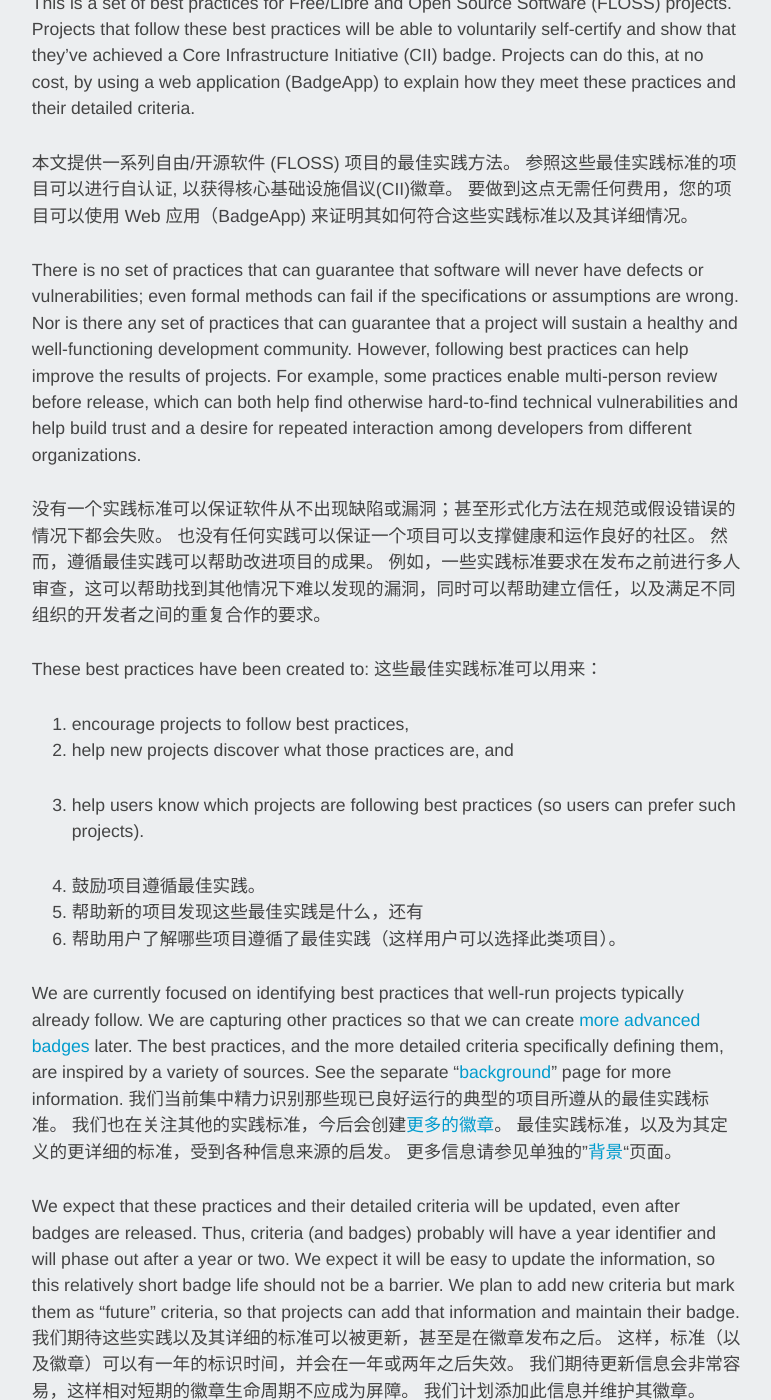
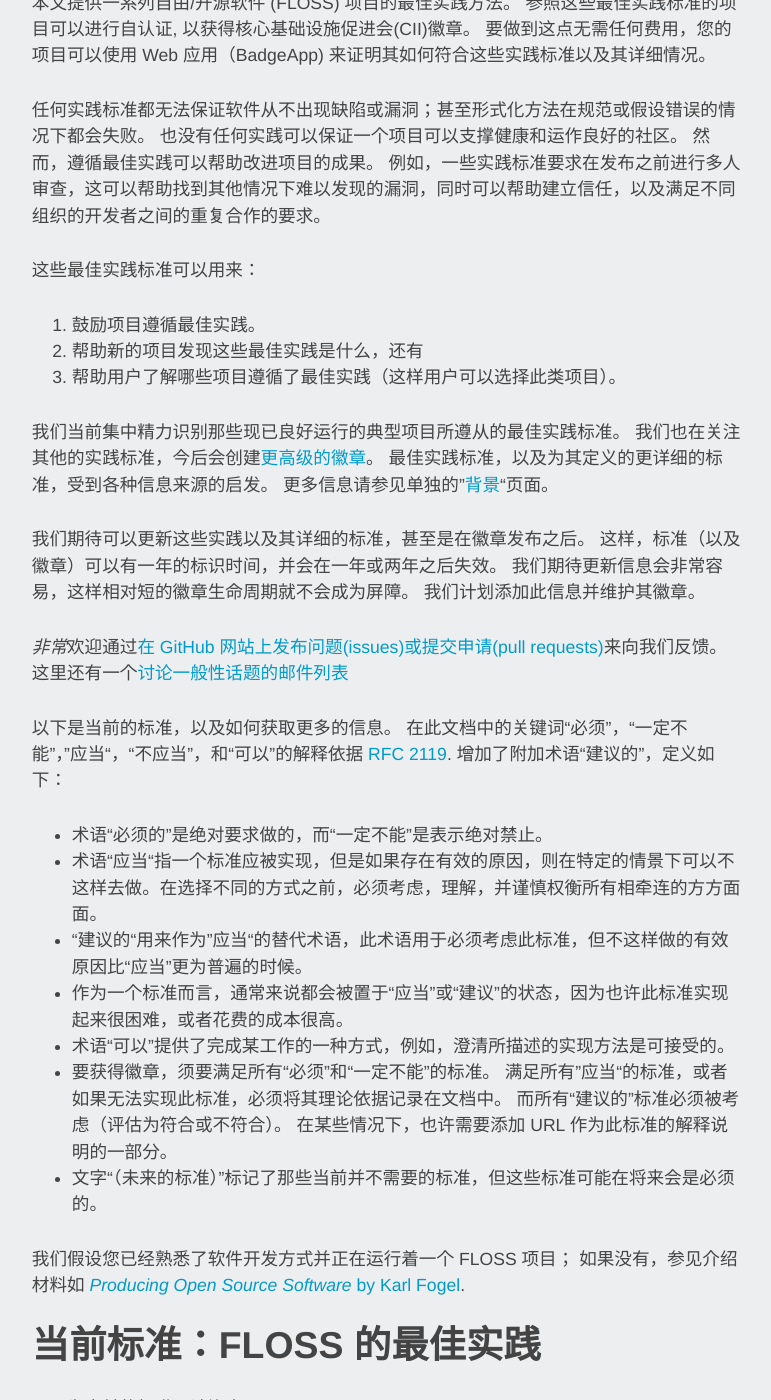
Before and after one commit to hardenedlinux/hardenedlinux.github.io, a Jekyll site: the page built from _posts/2016-07-19-best-practices-criteria-for-floss.markdown, in a window 1280 px wide and 1400 px high, scrolled down 1051 px. Shown: the whole window, without its empty margins (253-1024 px from the left). Built offline with Jekyll 4.4.1, drawn with Linux system fonts in a browser that asks for light colours; nearby versions of some CDN libraries; some of the changed text lies outside the part shown.

Commit message:
Translation updated

```diff
--- a/_posts/2016-07-19-best-practices-criteria-for-floss.markdown
+++ b/_posts/2016-07-19-best-practices-criteria-for-floss.markdown
@@ -20,264 +20,156 @@ Github 提交者：david-a-wheeler, altonius, kfogel, dankohn, NilsEnevoldsen
 
 ## 简介
 
-This is a set of best practices
-for Free/Libre and Open Source Software (FLOSS) projects.
-Projects that follow these best practices
-will be able to voluntarily self-certify and show that they've
-achieved a Core Infrastructure Initiative (CII) badge.
-Projects can do this, at no cost,
-by using a web application (BadgeApp)
-to explain how they meet these practices and their detailed criteria.
-
 本文提供一系列自由/开源软件 (FLOSS) 项目的最佳实践方法。
-参照这些最佳实践标准的项目可以进行自认证, 以获得核心基础设施倡议(CII)徽章。
+参照这些最佳实践标准的项目可以进行自认证, 以获得核心基础设施促进会(CII)徽章。
 要做到这点无需任何费用，您的项目可以使用 Web 应用（BadgeApp)
 来证明其如何符合这些实践标准以及其详细情况。
 
-There is no set of practices that can guarantee that software
-will never have defects or vulnerabilities;
-even formal methods can fail if the specifications or assumptions are wrong.
-Nor is there any set of practices that can guarantee that a project will
-sustain a healthy and well-functioning development community.
-However, following best practices can help improve the results
-of projects.
-For example, some practices enable multi-person review before release,
-which can both help find otherwise hard-to-find technical vulnerabilities
-and help build trust and a desire for repeated interaction among developers
-from different organizations.
-
-没有一个实践标准可以保证软件从不出现缺陷或漏洞；甚至形式化方法在规范或假设错误的情况下都会失败。
+任何实践标准都无法保证软件从不出现缺陷或漏洞；甚至形式化方法在规范或假设错误的情况下都会失败。
 也没有任何实践可以保证一个项目可以支撑健康和运作良好的社区。
 然而，遵循最佳实践可以帮助改进项目的成果。
 例如，一些实践标准要求在发布之前进行多人审查，这可以帮助找到其他情况下难以发现的漏洞，同时可以帮助建立信任，以及满足不同组织的开发者之间的重复合作的要求。
 
-These best practices have been created to:
 这些最佳实践标准可以用来：
-
-1. encourage projects to follow best practices,
-2. help new projects discover what those practices are, and
-3. help users know which projects are following best practices
-   (so users can prefer such projects).
 
 1. 鼓励项目遵循最佳实践。
 2. 帮助新的项目发现这些最佳实践是什么，还有
 3. 帮助用户了解哪些项目遵循了最佳实践（这样用户可以选择此类项目）。
 
-We are currently focused on identifying best practices
-that well-run projects typically already follow.
-We are capturing other practices so that we can create
-[more advanced badges](./other.md) later.
-The best practices, and the more detailed criteria
-specifically defining them, are inspired by a variety of sources.
-See the separate "[background](./background.md)" page for more information.
-我们当前集中精力识别那些现已良好运行的典型的项目所遵从的最佳实践标准。
-我们也在关注其他的实践标准，今后会创建[更多的徽章](https://github.com/linuxfoundation/cii-best-practices-badge/blob/master/doc/other.md)。
+我们当前集中精力识别那些现已良好运行的典型项目所遵从的最佳实践标准。
+我们也在关注其他的实践标准，今后会创建[更高级的徽章](https://github.com/linuxfoundation/cii-best-practices-badge/blob/master/doc/other.md)。
 最佳实践标准，以及为其定义的更详细的标准，受到各种信息来源的启发。
 更多信息请参见单独的"[背景](https://github.com/linuxfoundation/cii-best-practices-badge/blob/master/doc/background.md)"页面。
 
-We expect that these practices and their detailed criteria will be updated,
-even after badges are released.
-Thus, criteria (and badges) probably will have a year identifier
-and will phase out after a year or two.
-We expect it will be easy to update the information,
-so this relatively short badge life should not be a barrier.
-We plan to add new criteria but mark them as "future" criteria, so that
-projects can add that information and maintain their badge.
-我们期待这些实践以及其详细的标准可以被更新，甚至是在徽章发布之后。
+我们期待可以更新这些实践以及其详细的标准，甚至是在徽章发布之后。
 这样，标准（以及徽章）可以有一年的标识时间，并会在一年或两年之后失效。
-我们期待更新信息会非常容易，这样相对短期的徽章生命周期不应成为屏障。
+我们期待更新信息会非常容易，这样相对短的徽章生命周期就不会成为屏障。
 我们计划添加此信息并维护其徽章。
 
-Feedback is *very* welcome via the
-[GitHub site as issues or pull requests](https://github.com/linuxfoundation/cii-best-practices-badge).
-There is also a
-[mailing list for general discussion](https://lists.coreinfrastructure.org/mailman/listinfo/cii-badges).
-*非常*欢迎通过[在 GitHub 网站上发布问题(issues)或提交申请(pull requests)](https://github.com/linuxfoundation/cii-best-practices-badge)来给我们反馈。
-这里还有一个[讨论一般话题的邮件列表](https://lists.coreinfrastructure.org/mailman/listinfo/cii-badges)
+*非常*欢迎通过[在 GitHub 网站上发布问题(issues)或提交申请(pull requests)](https://github.com/linuxfoundation/cii-best-practices-badge)来向我们反馈。
+这里还有一个[讨论一般性话题的邮件列表](https://lists.coreinfrastructure.org/mailman/listinfo/cii-badges)
 
-Below are the current criteria, along with and where to get more information.
-The key words "MUST", "MUST NOT",
-"SHOULD", "SHOULD NOT", and "MAY"
-in this document are to be interpreted as described in
-[RFC 2119](https://tools.ietf.org/html/rfc2119).
-The additional term SUGGESTED is added, as follows:
 以下是当前的标准，以及如何获取更多的信息。
 在此文档中的关键词“必须”，“一定不能”，”应当“，“不应当”，和“可以”的解释依据
 [RFC 2119](https://tools.ietf.org/html/rfc2119).
 增加了附加术语“建议的”，定义如下：
 
-- The term MUST is an absolute requirement, and MUST NOT
-  is an absolute prohibition.
 - 术语“必须的”是绝对要求做的，而“一定不能”是表示绝对禁止。
-- The term SHOULD indicates a criterion that should be implemented, but
-  valid reasons may exist to not do so in particular circumstances.
-  The full implications must be considered,
-  understood, and carefully weighed before choosing a different course.
-- 术语“应该“指一个标准应当被实现，但是如果存在有效的原因，则在特定的情景下可以不这样去做。在选择不同的方式之前，必须考虑，理解，并谨慎权衡完全 full implications。
-- The term SUGGESTED is used instead of SHOULD when the criterion must
-  be considered, but valid reasons
-  to not do so are even more common than for SHOULD.
-- “建议的“用来作为”应当“的替代术语，此术语用于必须考虑标准，但不这又做的有效原因比“应当”更为普遍的时候。
-- Often a criterion is stated as something that SHOULD be done, or is
-  SUGGESTED, because it may be difficult to implement or the costs
-  to do so may be high.
-- The term MAY provides one way something can be done, e.g.,
-  to make it clear that the described implementation is acceptable.
-- To obtain a badge, all MUST and MUST NOT criteria must be met, all
-  SHOULD criteria must be met OR the rationale for
-  not implementing the criterion must be documented, and
-  all SUGGESTED criteria have to be considered (rated as met or unmet).
-  In some cases a URL may be required as part of the criterion's justification.
-- The text "(Future criterion)" marks criteria that are not currently
-  required, but may be required in the future.
+- 术语“应当“指一个标准应被实现，但是如果存在有效的原因，则在特定的情景下可以不这样去做。在选择不同的方式之前，必须考虑，理解，并谨慎权衡所有相牵连的方方面面。
+- “建议的“用来作为”应当“的替代术语，此术语用于必须考虑此标准，但不这样做的有效原因比“应当”更为普遍的时候。
+- 作为一个标准而言，通常来说都会被置于“应当”或“建议"的状态，因为也许此标准实现起来很困难，或者花费的成本很高。
+- 术语“可以”提供了完成某工作的一种方式，例如，澄清所描述的实现方法是可接受的。
+- 要获得徽章，须要满足所有“必须”和“一定不能”的标准。
+满足所有"应当“的标准，或者如果无法实现此标准，必须将其理论依据记录在文档中。
+而所有“建议的”标准必须被考虑（评估为符合或不符合）。
+在某些情况下，也许需要添加 URL 作为此标准的解释说明的一部分。
+- 文字“（未来的标准）”标记了那些当前并不需要的标准，但这些标准可能在将来会是必须的。
 
-We assume that you are already familiar with
-software development and running a FLOSS project;
-if not, see introductory materials such as
+我们假设您已经熟悉了软件开发方式并正在运行着一个 FLOSS 项目；
+如果没有，参见介绍材料如
 [*Producing Open Source Software* by Karl Fogel](http://producingoss.com/).
 
 
-## Current criteria: Best Practices for FLOSS
+## 当前标准：FLOSS 的最佳实践
 
-Here are the current criteria.  Note that:
+以下为当前的标准。请注意：
 
-* Text inside square brackets is the short name of the criterion.
-* In a few cases rationale is also included.
-* We expect that there will be a few other fields for the
-  project name, description, project URL, repository URL (which may be the
-  same as the project URL), and license(s).
-* In some cases N/A ("not applicable") may be an appropriate and permitted
-  response.
+* 方括号内的文字是标准的短命名。
+* 在少数情况下理论依据也被包含在内。
+* 我们期待另外有少数其他字段来说明项目名称，项目描述，项目 URL，软件仓库 URL （也许与项目 URL 相同），和许可证。
+* 在一些情况下，可以并允许使用 N/A（“不适用”）。
 
-We intend to try to automatically test and fill in information
-if the project follows standard conventions and
-is hosted on a site (e.g., GitHub) with decent API support.
+如果此项目遵循标准约定，并架设在支持可被接受的 API 的网站上（如 GitHub），我们则会尝试自动测试并填写相关信息。
 
-### Basics
+### 基础部分
 
-*Project website*
+*项目网站*
 
-- <a name="homepage_url"></a>The project MUST have a public website
-  with a stable URL.
-  (The badging application enforces this by requiring a URL to
-  create a badge entry.)
-  <sup>[<a href="#homepage_url">homepage_url</a>]</sup>
+- <a name="homepage_url"></a>项目“必须“存在一个具有稳定 URL 的公开网站。（徽章程序强制需求此 URL 来创建徽章条目） <sup>[<a href="#homepage_url">homepage_url</a>]</sup>
 
-*Basic project website content*
+*基本项目网站内容*
 
-- <a name="description_good"></a>The project website MUST succinctly
-  describe what the software does (what problem does it solve?).
-  This MUST be in language that potential users can understand
-  (e.g., it uses minimal jargon).
+- <a name="description_good"></a>项目网站“必须“简洁地描述软件是用来做什么的（软件解决了什么问题？）。
+  “必须“使用潜在用户所能理解的语言（例如，最少限度使用专业术语）。
   <sup>[<a href="#description_good">description_good</a>]</sup>
-- <a name="interact"></a>The project website MUST provide information on how to:
-  - obtain,
-  - provide feedback (as bug reports or enhancements),
-  - and contribute to the software.
+- <a name="interact"></a>项目网站“必须“提供以下内容：
+  - 如何获取软件，
+  - 如何进行反馈（如 bug 报告或改进措施），
+  - 如何向软件做贡献。
   <sup>[<a href="#interact">interact</a>]</sup>
-- <a name="contribution"></a>The information on how to contribute MUST
-  explain the contribution process (e.g., are pull requests used?)
-  We presume that
-  <a href="https://guides.github.com/activities/contributing-to-open-source/">projects on GitHub use issues and pull requests</a>
-  unless otherwise noted.
+- <a name="contribution"></a>如何进行贡献的相关信息“必须“给出针对贡献流程的解释（例如，是否使用提交申请(pull requests)？）
+  除非另外注明，我们假设<a href="https://guides.github.com/activities/contributing-to-open-source/">在 GitHub 上的项目使用问题(issues) 和 提交申请(pull request)</a>
   <sup>[<a href="#contribution">contribution</a>]</sup>
-- <a name="contribution_requirements"></a>The information on how to contribute
-  SHOULD include the requirements for acceptable contributions
-  (e.g., a reference to any required coding standard).
+- <a name="contribution_requirements"></a>如何贡献的相关信息“应当“包含可接受的贡献的具体要求（例如，关于所要求的一切代码规范的参考信息）。
   <sup>[<a href="#contribution_requirements">contribution_requirements</a>]</sup>
 
-*FLOSS license*
+*FLOSS 许可证*
 
-- <a name="floss_license"></a> The software MUST be licensed as FLOSS.
-  FLOSS is software released in a way that meets the
-  [Open Source Definition](https://opensource.org/osd-annotated) or
-  [Free Software Definition](http://www.gnu.org/philosophy/free-sw.en.html).
-  Examples of such licenses include the
-  [CC0](http://creativecommons.org/publicdomain/zero/1.0/),
-  [MIT](https://opensource.org/licenses/MIT),
-  [BSD 2-clause](https://opensource.org/licenses/BSD-2-Clause),
-  [BSD 3-clause revised](https://opensource.org/licenses/BSD-3-Clause),
-  [Apache 2.0](https://opensource.org/licenses/Apache-2.0),
-  [Lesser GNU General Public License (LGPL)](https://opensource.org/licenses/lgpl-license) (any version),
-  and the [GNU General Public License (GPL)](https://opensource.org/licenses/gpl-license) (any version).
-  For our purposes, this means that the license MUST be:
-    - [an approved license by the Open Source Initiative (OSI)](https://opensource.org/licenses), or
-    - [a free license as approved by the Free Software Foundation (FSF)](https://www.gnu.org/licenses/license-list.html), or
-    - [a free license acceptable to Debian main](https://www.debian.org/legal/licenses/), or
-    - [a "good" license according to Fedora](https://fedoraproject.org/wiki/Licensing:Main?rd=Licensing).
+- <a name="floss_license"></a> 软件“必须”使用 FLOSS 许可证。
+  FLOSS 的软件发布方式要满足：
+  [开放源代码定义](https://opensource.org/osd-annotated) 或
+  [自由软件定义](http://www.gnu.org/philosophy/free-sw.en.html).
+  这些许可证包括例如
+  [CC0](http://creativecommons.org/publicdomain/zero/1.0/)、
+  [MIT](https://opensource.org/licenses/MIT)、
+  [BSD 2-clause](https://opensource.org/licenses/BSD-2-Clause)、
+  [BSD 3-clause revised](https://opensource.org/licenses/BSD-3-Clause)、
+  [Apache 2.0](https://opensource.org/licenses/Apache-2.0)、
+  [Lesser GNU General Public License (LGPL)](https://opensource.org/licenses/lgpl-license) (所有版本)、
+  以及 [GNU General Public License (GPL)](https://opensource.org/licenses/gpl-license) (所有版本)。
+  基于我们的目的，这些许可证“必须”是被：
+    - [开放源代码促进会(OSI)所批准的许可证](https://opensource.org/licenses)，或
+    - [自由软件基金会(FSF)所批准的自由许可证](https://www.gnu.org/licenses/license-list.html)，或
+    - [可被 Debian main 接受的自由许可证](https://www.debian.org/legal/licenses/)，或
+    - [Fedora 所定义的“good”的许可证](https://fedoraproject.org/wiki/Licensing:Main?rd=Licensing).
+  <sup>[<a href="#floss_license">floss_license</a>]</sup>
+- <a name="floss_license_osi"></a> “建议”使用所有被[开放源代码促进会 (OSI) 所批准的](https://opensource.org/licenses)许可证。
+  OSI 使用严格的证书批准流程来决定哪些证书是 OSS 的。
+  <sup>[<a href="#floss_license_osi">floss_license_osi</a>]</sup>
+- <a name="license_location"></a>项目“必须”将许可证发布在标准的位置（例如，最上层的名为 LICENSE 或 COPYING 的文件）。
+  证书文件名“可以“加上扩展名，诸如“.txt“或“.md“
+  <sup>[<a href="#license_location">license_location</a>]</sup>
+- 软件也“可以”以其他方式使用许可证（例如，“GPLv2 或私有许可“也是可接受的）。
+- *理论依据*: 这些标准是为 FLOSS 项目而设计的，所以我们要确保仅在 FLOSS 项目上使用。
+  一些项目被错误的认为是 FLOSS ，然而它们并不是（例如，项目没有任何许可证，这种情况下将默认遵循本国的法律系统，或者这些项目也许会使用非 FLOSS 许可证）。
+  非普遍性许可证可能会导致 FLOSS 项目产生长远的问题，而且会在使用工具处理方面更加困难。
+  我们期待发布[更高级的徽章](./other.md)，这样可以带来更高的标准
+  (例如，*"必须"* 使用OSI 所批准的证书发布软件）。
 
-  <sup>[<a href="#floss_license">floss_license</a>]</sup>
-- <a name="floss_license_osi"></a> It is SUGGESTED that any required license(s) be
-  [approved by the Open Source Initiative (OSI)](https://opensource.org/licenses).
-  The OSI uses a rigorous license approval
-  process to determine which licenses are OSS.
-  <sup>[<a href="#floss_license_osi">floss_license_osi</a>]</sup>
-- <a name="license_location"></a>The project MUST post license(s) in a standard
-  location (e.g., as a top-level file named LICENSE or COPYING).
-  License filenames MAY be followed by an extension such as ".txt" or ".md"
-  <sup>[<a href="#license_location">license_location</a>]</sup>
-- The software MAY also be licensed other ways
-  (e.g., "GPLv2 or proprietary" is acceptable).
-- *Rationale*: These criteria are designed for FLOSS projects, so we need to
-  ensure that they're only used where they apply.
-  Some projects may be mistakenly considered FLOSS even though they are not
-  (e.g., they might not have any license, in which case the defaults of the
-  country's legal system apply, or they might use a non-FLOSS license).
-  Unusual licenses can cause long-term problems for FLOSS projects and are
-  more difficult for tools to handle.
-  We expect that [more advanced badges](./other.md) would set a higher bar
-  (e.g., that it *must* be released under an OSI-approved license).
+*文档*
 
-*Documentation*
+- <a name="documentation_basics"></a>项目“必须”以某种媒介（如文本或视频）为软件提供基本的文档。文档中应包括：
+  - 如何安装，
+  - 如何启动，
+  - 如何使用（可以带有实例教程），以及
+  - 如何安全地使用软件（例如，要做什么，不要做什么），前提是这对软件来说是个适当的话题。
 
-- <a name="documentation_basics"></a>The project MUST provide basic
-  documentation for the software in some media (such as text or video)
-  that includes:
-  - how to install it,
-  - how to start it,
-  - how to use it (possibly with a tutorial using examples), and
-  - how to use it securely (e.g., what to do and what not to do)
-    if that is an appropriate topic for the software.
-
-  The security documentation need not be long.
+  安全相关的文档不必太长。
   <sup>[<a href="#documentation_basics">documentation_basics</a>]</sup>
-- <a name="documentation_interface"></a>The project MUST include reference
-  documentation that describes its interface.
+- <a name="documentation_interface"></a>项目“必须”包含描述其界面的参考文档。
   <sup>[<a href="#documentation_interface">documentation_interface</a>]</sup>
-- The project MAY use hypertext links to non-project material as documentation.
+- 项目“可以”使用超文本链接指向非项目的材料作为其文档。
 
 
-*Other*
+*其他*
 
-- <a name="sites_https"></a>The project sites
-  (website, repository, and download URLs)
-  MUST support HTTPS using TLS.
-  You can get free certificates from
-  [Let's Encrypt](https://letsencrypt.org/).
+- <a name="sites_https"></a>项目网站（网站，软件仓库，以及下载链接）“必须”支持使用 TLS 的 HTTPS 连接方式。你可以从 [Let's Encrypt](https://letsencrypt.org/) 免费获得证书。
   <sup>[<a href="#sites_https">sites_https</a>]</sup>
-- <a name="discussion"></a>The project MUST have one or more mechanisms
-  for discussion (including proposed changes and issues) that are:
-    - searchable,
-    - allow messages and topics to be addressed by URL,
-    - enable new people to participate in some of the discussions, and
-    - do not require client-side installation of proprietary software.
+- <a name="discussion"></a>项目“必须”具有一个或多个讨论的机制（包括计划变更和问题），此机制要求：
+    - 可搜索，
+    - 允许消息和主题通过 URL 访问，
+    - 允许新人参与某些讨论，以及
+    - 不须要在客户端安装私有软件。
 
-  Examples of acceptable mechanisms include
-  GitHub issue and pull request discussions, Bugzilla, Mantis, and Trac.
-  Asynchronous discussion mechanisms (like IRC) are acceptable if
-  they meet these criteria; make sure there is a URL-addressable
-  archiving mechanism.
-  Proprietary Javascript, while discouraged, is permitted.
+  可接受的机制包括例如
+  GitHub 问题(issue) 和 提交申请(pull request)的讨论、Bugzilla、Mantis，以及 Trac。
+  异步讨论机制（如 IRC）是可接受的，前提是要满足如下标准；确保具有可通过 URL 访问的存档机制。
+  我们不鼓励使用私有的 Javascript，但却是允许的。
   <sup>[<a href="#discussion">discussion</a>]</sup>
-- <a name="english"></a>The project SHOULD
-  include documentation in English and be able
-  to accept bug reports and comments about code in English.
-  English is currently the <a
-  href="https://en.wikipedia.org/wiki/Lingua_franca">lingua franca</a>
-  of computer technology; supporting English increases the number
-  of different potential developers and reviewers worldwide.
-  A project can meet this criterion even if its core developers'
-  primary language is not English.
+- <a name="english"></a>项目“应当”包括英文文档，并且可以接受英文的 缺陷(bug)报告和评论。
+  英语是当前计算机技术领域的<a
+  href="https://en.wikipedia.org/wiki/Lingua_franca">通用语</a>；支持英语可以在全世界范围内增加不同的潜在开发者和评论者。
+  项目是能够满足此条件的 —— 即便其核心开发者所使用的主要语言不是英语。
   <sup>[<a href="#english">english</a>]</sup>
 
 ### Change control
```
